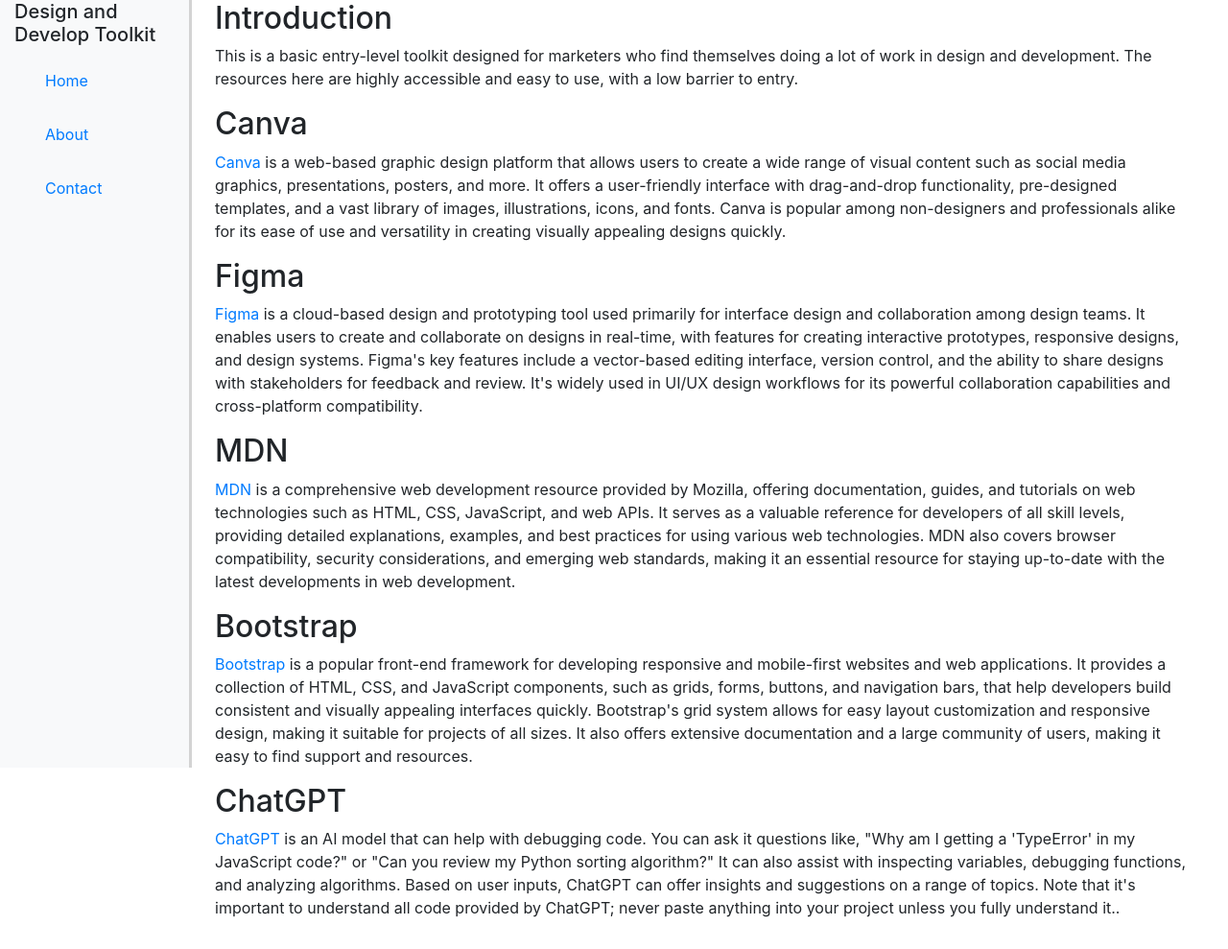
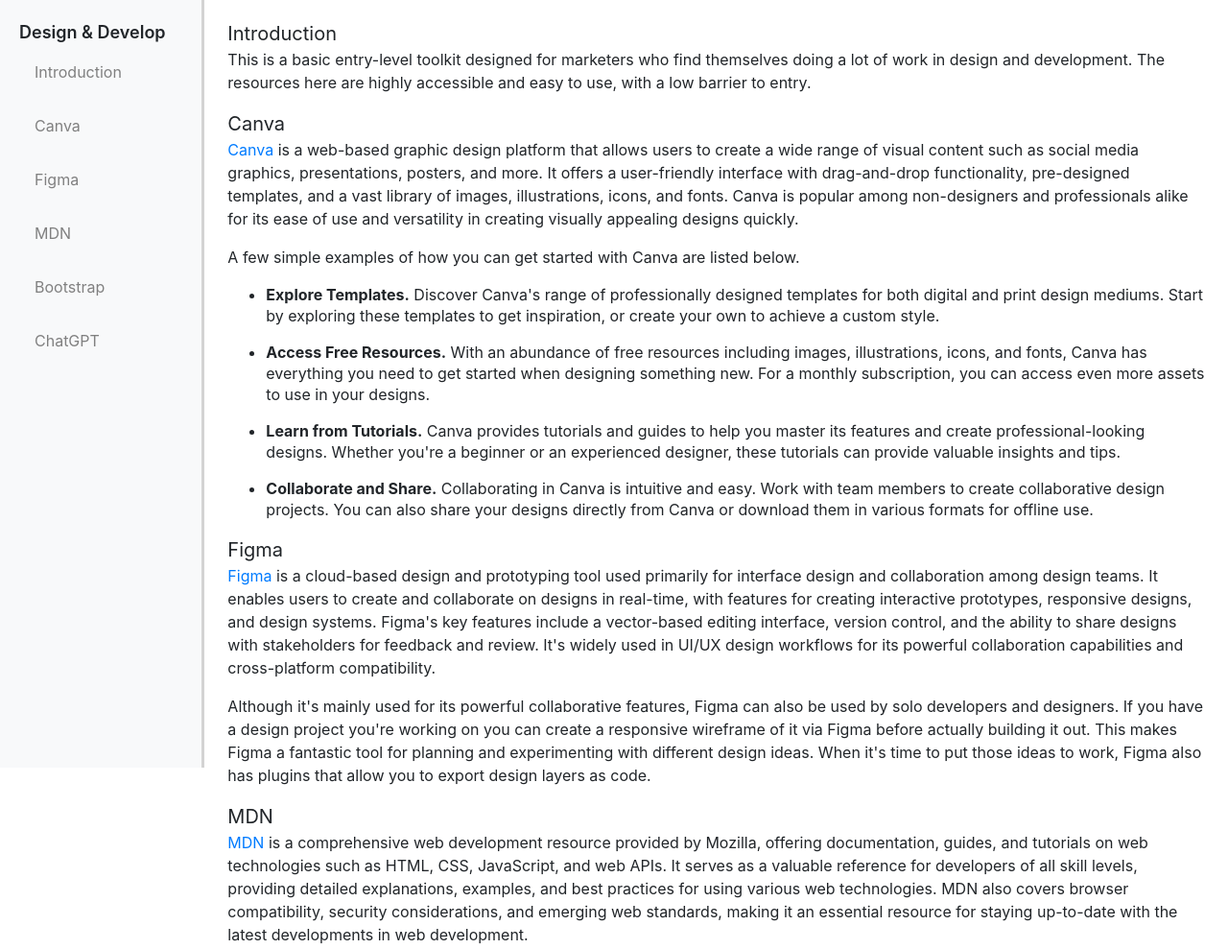
Before and after one commit to danielledonnelly/design-and-develop-toolkit, a plain HTML site: page index.html in a window 1280 px wide. Shown: the top 989 px of the page at 96% size. Drawn offline with nearby package versions, Linux system fonts and the light colour scheme.

Commit message:
refinements

```diff
--- a/index.html
+++ b/index.html
@@ -13,11 +13,14 @@
     <header>
         <nav id="navbar" class="col-md-2 bg-light sidebar">
             <div class="sidebar-sticky">
-                <h5>Design and Develop Toolkit</h5>
+                <header id="nav-header">Design & Develop</header>
                 <ul class="nav flex-column">
-                    <li class="nav-item nav-link"><a class="nav-link active" href="#">Home</a></li>
-                    <li class="nav-item nav-link"><a class="nav-link" href="#">About</a></li>
-                    <li class="nav-item nav-link"><a class="nav-link" href="#">Contact</a></li>
+                    <li class="nav-item"><a class="nav-link"  href="#Introduction">Introduction</a></li>
+                    <li class="nav-item"><a class="nav-link" href="#Canva">Canva</a></li>
+                    <li class="nav-item"><a class="nav-link" href="#Figma">Figma</a></li>
+                    <li class="nav-item"><a class="nav-link" href="#MDN">MDN</a></li>
+                    <li class="nav-item"><a class="nav-link" href="#Bootstrap">Bootstrap</a></li>
+                    <li class="nav-item"><a class="nav-link" href="#ChatGPT">ChatGPT</a></li>
                 </ul>
             </div>
         </nav>
@@ -25,7 +28,7 @@
 
     <main role="main" id="main-doc" class="col-md-10 ml-sm-auto col-lg-10 px-4">
         <section class="main-section" id="Introduction">
-            <h2>Introduction</h2>
+            <header class="head">Introduction</header>
             <p>
                 This is a basic entry-level toolkit designed for marketers who find themselves doing a lot of work in design and development.
                 The resources here are highly accessible and easy to use, with a low barrier to entry.
@@ -33,29 +36,55 @@
         </section>
 
         <section class="main-section" id="Canva">
-            <h2>Canva</h2>
+            <header class="head">Canva</header>
             <p><a class="link" href="https://www.canva.com">Canva</a> is a web-based graphic design platform that allows users to create a wide range of visual content such as social media graphics, presentations, posters, and more. It offers a user-friendly interface with drag-and-drop functionality, pre-designed templates, and a vast library of images, illustrations, icons, and fonts. Canva is popular among non-designers and professionals alike for its ease of use and versatility in creating visually appealing designs quickly.</p>
+            <p>A few simple examples of how you can get started with Canva are listed below.</p>
+                <ul class="bullets">
+                    <li>
+                        <strong>Explore Templates.</strong> Discover Canva's range of professionally designed templates for both digital and print design mediums. Start by exploring these templates to get inspiration, or create your own to achieve a custom style.
+                        <p></p>
+                    </li>
+                    <li>
+                        <strong>Access Free Resources.</strong> With an abundance of free resources including images, illustrations, icons, and fonts,  Canva has everything you need to get started when designing something new. For a monthly subscription, you can access even more assets to use in your designs.
+                        <p></p>
+                    </li>
+                    <li>
+                        <strong>Learn from Tutorials.</strong> Canva provides tutorials and guides to help you master its features and create professional-looking designs. Whether you're a beginner or an experienced designer, these tutorials can provide valuable insights and tips.
+                        <p></p>
+                    </li>
+                    <li>
+                        <strong>Collaborate and Share.</strong> Collaborating in Canva is intuitive and easy. Work with team members to create collaborative design projects. You can also share your designs directly from Canva or download them in various formats for offline use.
+                    </li>
+                    <p></p>
+                </ul>
+            </p>
         </section>
 
         <section class="main-section" id="Figma">
-          <h2>Figma</h2>
+            <header class="head">Figma</header>
           <p><a class="link" href="https://www.figma.com/">Figma</a> is a cloud-based design and prototyping tool used primarily for interface design and collaboration among design teams. It enables users to create and collaborate on designs in real-time, with features for creating interactive prototypes, responsive designs, and design systems. Figma's key features include a vector-based editing interface, version control, and the ability to share designs with stakeholders for feedback and review. It's widely used in UI/UX design workflows for its powerful collaboration capabilities and cross-platform compatibility.</p>
+          <p>Although it's mainly used for its powerful collaborative features, Figma can also be used by solo developers and designers. If you have a design project you're working on you can create a responsive wireframe of it via Figma before actually building it out. This makes Figma a fantastic tool for planning and experimenting with different design ideas. When it's time to put those ideas to work, Figma also has plugins that allow you to export design layers as code.</p>
         </section>
 
         <section class="main-section" id="MDN">
-          <h2>MDN</h2>
+        <header class="head">MDN</header>
           <p><a class="link" href="https://developer.mozilla.org/en-US/">MDN</a> is a comprehensive web development resource provided by Mozilla, offering documentation, guides, and tutorials on web technologies such as HTML, CSS, JavaScript, and web APIs. It serves as a valuable reference for developers of all skill levels, providing detailed explanations, examples, and best practices for using various web technologies. MDN also covers browser compatibility, security considerations, and emerging web standards, making it an essential resource for staying up-to-date with the latest developments in web development.</p>
+          <p>In addition to providing extensive documentation, MDN puts great emphasis on ensuring developers understand not just how to use technologies, but also why and when to use them. By delving into the nuances of browser support and security implications, MDN equips developers with the knowledge needed to build robust and secure web applications. Additionally, MDN's commitment to staying up-to-date with the latest developments in web technology ensures that developers have access to cutting-edge information and resources. Whether you're troubleshooting a bug, exploring a new feature, or learning about emerging trends, MDN serves as a trusted companion on the journey of web development.</p>
         </section>
 
         <section class="main-section" id="Bootstrap">
-          <h2>Bootstrap</h2>
-          <p><a class="link" href="https://getbootstrap.com/docs/5.3/getting-started/introduction/">Bootstrap</a> is a popular front-end framework for developing responsive and mobile-first websites and web applications. It provides a collection of HTML, CSS, and JavaScript components, such as grids, forms, buttons, and navigation bars, that help developers build consistent and visually appealing interfaces quickly. Bootstrap's grid system allows for easy layout customization and responsive design, making it suitable for projects of all sizes. It also offers extensive documentation and a large community of users, making it easy to find support and resources.</p>
-        </section>
+            <header class="head">Bootstrap</header>
+            <p><a class="link" href="https://getbootstrap.com/docs/5.3/getting-started/introduction/">Bootstrap</a> is a popular front-end framework for developing responsive and mobile-first websites and web applications. It provides a collection of HTML, CSS, and JavaScript components, such as grids, forms, buttons, and navigation bars, that help developers build consistent and visually appealing interfaces quickly. Bootstrap's grid system allows for easy layout customization and responsive design, making it suitable for projects of all sizes. It also offers extensive documentation and a large community of users, making it easy to find support and resources.</p>
+            <p>One of Bootstrap's most compelling benefits is its flexibility. While it provides ready-made solutions out of the box, developers can further customize and extend Bootstrap's styles using CSS. This flexibility allows developers to tailor Bootstrap components to match the specific design requirements of their projects, ensuring that each application maintains a unique and cohesive visual identity. </p>
+            <p>To get started and link Bootstrap as a stylesheet for your project, use the following code.</p>
+            <pre><code>&lt;link rel="stylesheet" href="https://cdn.jsdelivr.net/npm/bootstrap@4.4.1/dist/css/bootstrap.min.css" integrity="sha384-Vkoo8x4CGsO3+Hhxv8T/Q5PaXtkKtu6ug5TOeNV6gBiFeWPGFN9MuhOf23Q9Ifjh" crossorigin="anonymous"&gt;</code></pre>
+          </section>
 
         <section class="main-section" id="ChatGPT">
-            <h2>ChatGPT</h2>
+            <header class="head">ChatGPT</header>
             <p><a class="link" href="https://chatgpt.com/">ChatGPT</a> is an AI model that can help with debugging code. You can ask it questions like, "Why am I getting a 'TypeError' in my JavaScript code?" or "Can you review my Python sorting algorithm?" It can also assist with inspecting variables, debugging functions, and analyzing algorithms. Based on user inputs, ChatGPT can offer insights and suggestions on a range of topics. Note that it's important to understand all code provided by ChatGPT; never paste anything into your project unless you fully understand it..</p>
-          </section>
+            <p>Although it's no replacement for research, design, and development, it can be particularly useful in supplementing these areas and helping you get started. When used responsibly with adequate prompts, ChatGPT can be an incredinly powerful tool. Remember that by default it lacks context. If you intend to use it to help your progress, you must ensure that you give it adequate context (and of course, that the info your provide it with is safe to share, not confidential).</p>
+        </section>
 
     </main>
 
--- a/style.css
+++ b/style.css
@@ -1,18 +1,72 @@
+html {
+  display: block;
+}
 
-/* Style for main content */
 #main-doc {
-  position: absolute !important;
-  margin-left: 200px !important;
-  top: 0 !important;
+  margin-left: 300px;
+  padding: 20px;
 }
 
 #navbar {
-  position: fixed !important;
-  max-width: 200px !important;
-  top: 0px;
-  left: 0px;
-  width: 100px !i;
+  position: fixed;
+  width: 300px !important;
+  top: 0;
+  left: 0;
   height: 100%;
   border-right: solid;
   border-color: lightgrey;
+  padding: 20px;
 }
+
+#nav-header{
+  font-size: 18px;
+  font-weight: 600;
+}
+
+.nav-item {
+  line-height: 40px;
+}
+
+.head {
+  font-size: 20px;
+}
+
+
+
+h5 {
+  text-align: center;
+}
+
+.bullets {
+  line-height: 22px;
+}
+
+.nav-link {
+  color: grey !important;
+}
+
+pre code {
+  background-color: #eee;
+  border: solid lightgrey !important;
+  display: block;
+  padding: 20px;
+  line-break: anywhere;
+}
+
+pre {
+  overflow-x: auto; /* Add horizontal scroll if necessary */
+  white-space: pre-wrap; /* Preserve line breaks */
+}
+
+
+@media only screen and (min-width: 768px) and (max-width: 1000px) {
+  #main-doc {
+    margin-left: 200px !important;
+  }
+}
+
+@media only screen and (max-width: 767px) {
+  #main-doc {
+    margin-left: 300px !important;
+  }
+}
```
